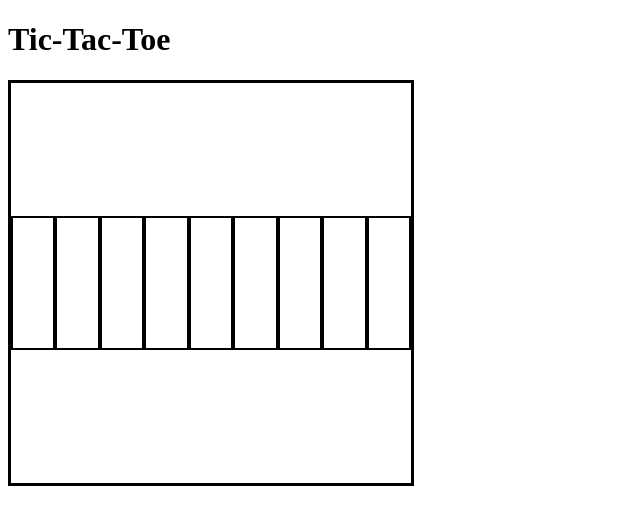
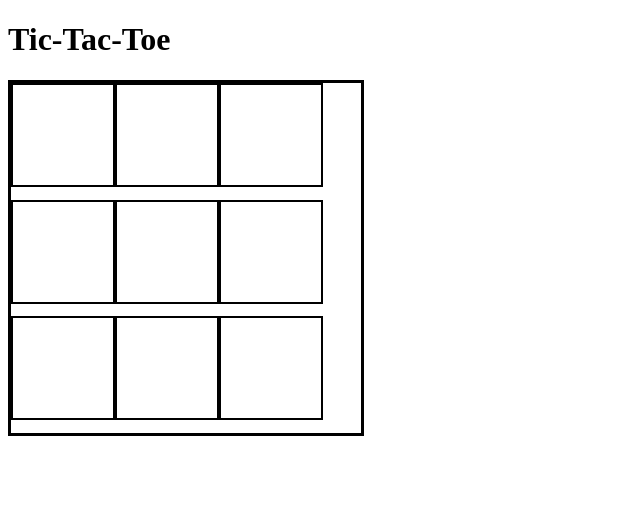
Before and after one commit to tdeclarin/react-tic-tac-toe, a React (Create React App) app: page / in a window 1280 px wide. Shown: the top 524 px of the page, without its empty margins (0-640 px from the left). Built offline with nearby package versions, Linux system fonts and the light colour scheme.

Commit message:
works on styling issues

```diff
--- a/src/index.css
+++ b/src/index.css
@@ -51,16 +51,20 @@ ul {
 } */
 .board {
   border: solid 3px black;
-  height: 400px;
-  width: 400px;
-  display: flex;
-  flex-direction: row;
+  height: 350px;
+  width: 350px;
   text-align: center;
+
+  display: inline-flex;
+  flex-wrap: wrap;
 }
 
 .box {
   border: solid 2px black;
-  height: 130px;
-  width: 130px;
-  margin: auto;
+  height: 100px;
+  width: 100px;
+  margin: 0;
+  padding: 0;
 }
+.title {
+}
```
